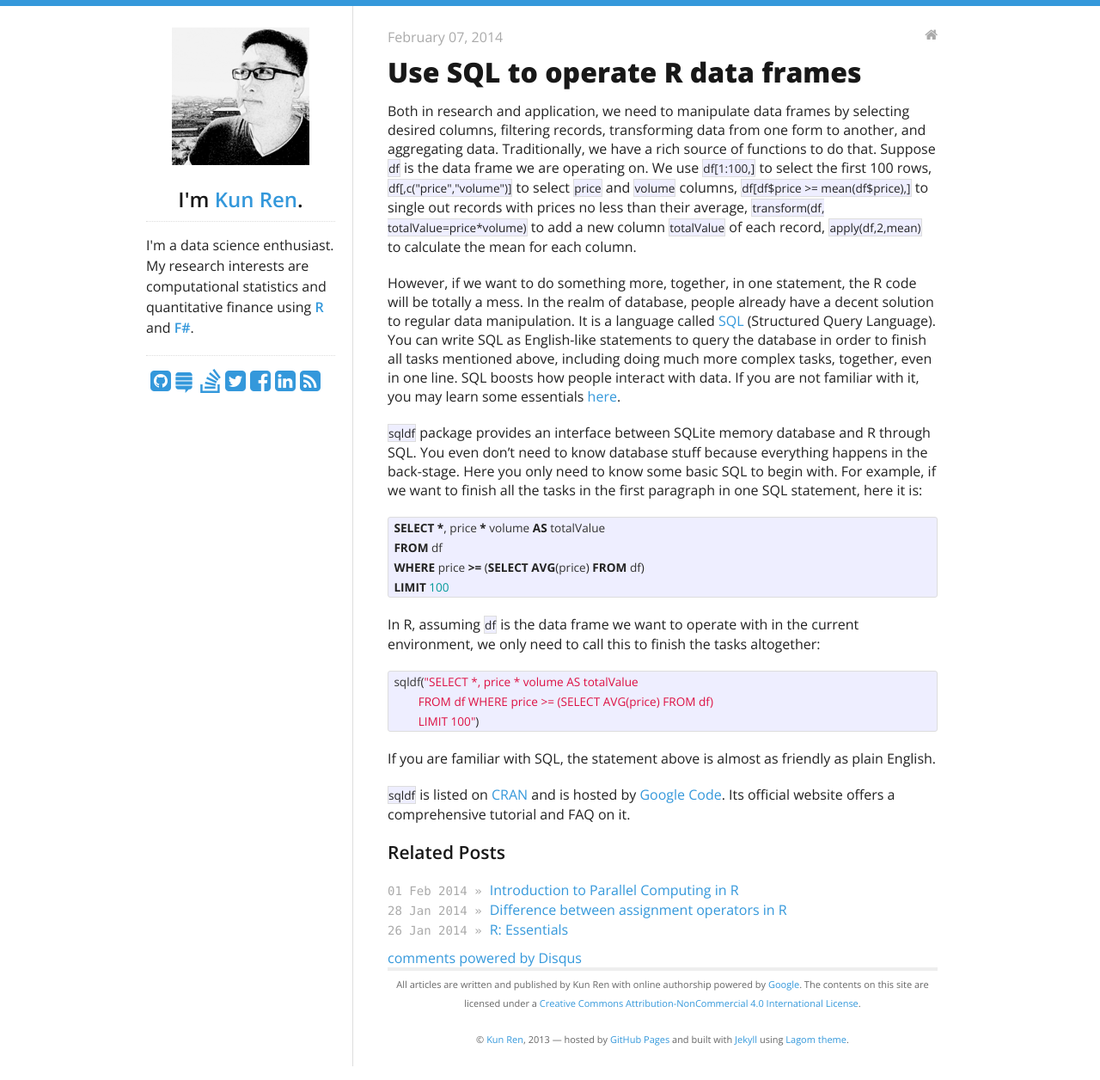
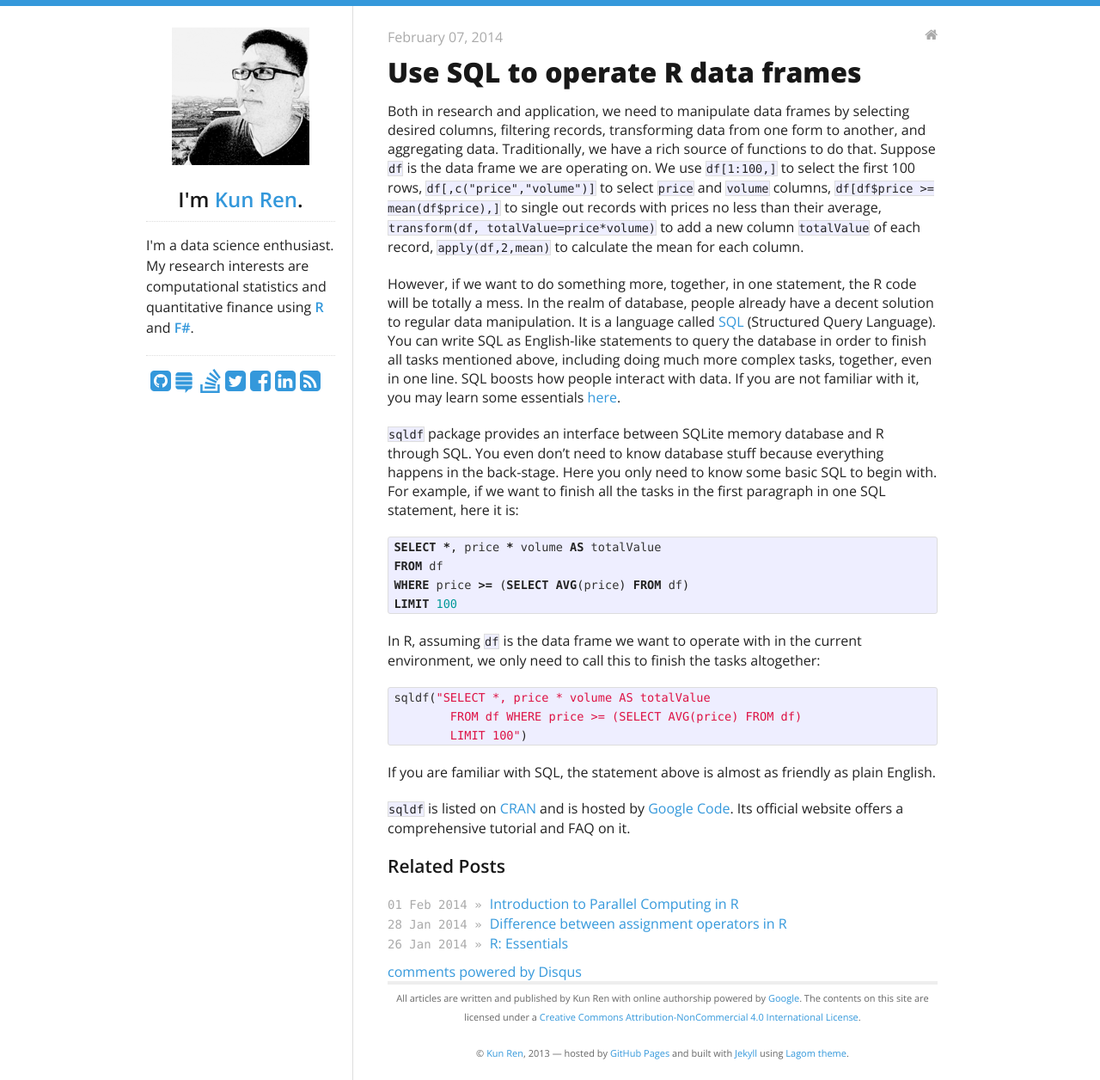
Before and after one commit to harryprince/renkun-ken.github.io, a Jekyll site: the page built from _posts/2014-02-07-use-sql-to-operate-on-r-data-frames.md, in a window 1280 px wide. Shown: the whole page at 86% size. Built offline with Jekyll 4.4.1, drawn with Linux system fonts in a browser that asks for light colours; nearby versions of some CDN libraries; comment, search, counter and statistics services are not loaded.

Commit message:
syntax style fixed

```diff
--- a/_includes/css/syntax.css
+++ b/_includes/css/syntax.css
@@ -66,3 +66,6 @@
 .highlight .vi { color: teal; }
 .highlight .il { color: #009999; }
 .highlight .gc { color: #999; background-color: #EAF2F5; }
+
+pre { white-space: pre; overflow: auto; }
+code, pre { font-family: Monaco,Menlo,Consolas,"Courier New",monospace; }
```
